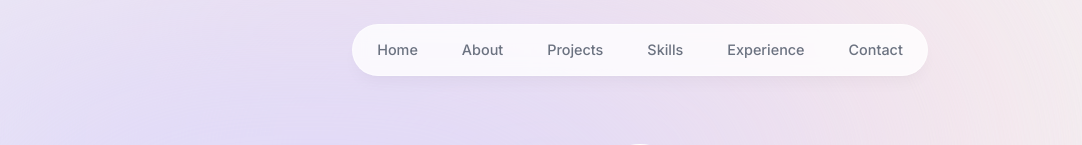
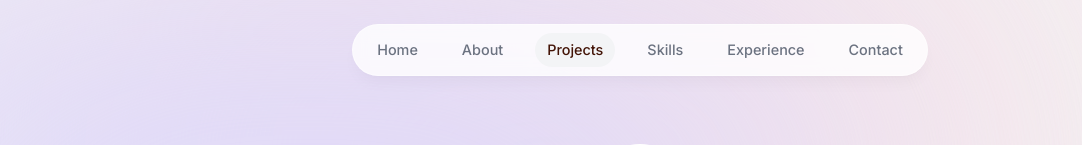
Before and after one commit to Shivam-rs/portfolio, a Next.js app: page / in a window 1280 px wide. Shown: the top 145 px of the page, without its empty margins (0-1082 px from the left). Built offline with nearby package versions, Linux system fonts and the light colour scheme.

Commit message:
Highlight feature added in header - home bug still open

```diff
--- a/app/layout.tsx
+++ b/app/layout.tsx
@@ -2,6 +2,7 @@
 import type { Metadata } from "next";
 import { Inter } from "next/font/google";
 import "./globals.css";
+import ActiveSectionContextProvider from "@/context/active-section-context";
 
 const inter = Inter({ subsets: ["latin"] });
 
@@ -17,14 +18,17 @@
   children: React.ReactNode;
 }>) {
   return (
-    <html lang="en">
+    <html lang="en" className="!scroll-smooth">
       <body
         className={`${inter.className} bg-gray-100 text-gray-950 relative h-[5000px] pt-28 sm:pt-36`}
       >
         <div className="bg-[#fbe2e3] absolute -z-10 top-[-6rem] right-[11rem] h-[31.25rem] w-[31.25rem] rounded-full blur-[10rem] sm:w-[68.75rem]"></div>
         <div className="bg-[#dbd7fb] absolute -z-10 top-[-1rem] left-[-35rem] h-[31.25rem] w-[50rem] rounded-full blur-[10rem] sm:w-[68.75rem] md:left-[-33rem] lg:left-[-28rem] xl:left-[-15rem] 2xl:left-[-5rem]"></div>
-        <Header />
-        {children}
+
+        <ActiveSectionContextProvider>
+          <Header />
+          {children}
+        </ActiveSectionContextProvider>
       </body>
     </html>
   );
--- a/components/about.tsx
+++ b/components/about.tsx
@@ -1,15 +1,30 @@
 "use client";
-import React from "react";
+import React, { useEffect } from "react";
 import SectionHeading from "./section-heading";
 import { motion } from "framer-motion";
+import { useInView } from "react-intersection-observer";
+import { useActiveSectionContext } from "@/context/active-section-context";
 
 export default function About() {
+  const { ref, inView } = useInView({
+    threshold: 0.9,
+  });
+  const { setActiveSection } = useActiveSectionContext();
+  console.log("About: " + inView);
+  useEffect(() => {
+    if (inView) {
+      setActiveSection("About");
+    }
+  }, [inView, setActiveSection]);
+
   return (
     <motion.section
-      className="max-w-[45rem] text-center leading-8"
+      ref={ref}
+      className="max-w-[45rem] text-center leading-8 scroll-mt-28"
       initial={{ opacity: 0, y: 100 }}
       animate={{ opacity: 1, y: 0 }}
       transition={{ delay: 0.175 }}
+      id="about"
     >
       <SectionHeading>About Me</SectionHeading>
       <p className="mb-3">
@@ -18,7 +33,7 @@
         my undergraduate studies, where I served as the General Secretary of our
         Students' Chapter of the Technical Association. In this role, I started
         developing{" "}
-        <span className="font-semibold">full-stack web applications</span>
+        <span className="font-semibold">full-stack web applications </span>
         as part of workshops and seminars.
       </p>
       <p className="mb-3">
--- a/components/header.tsx
+++ b/components/header.tsx
@@ -3,8 +3,11 @@
 import { motion } from "framer-motion";
 import { links } from "@/lib/data";
 import Link from "next/link";
+import clsx from "clsx";
+import { useActiveSectionContext } from "@/context/active-section-context";
 
 export default function Header() {
+  const { activeSection, setActiveSection } = useActiveSectionContext();
   return (
     <header className="z-[999] relative">
       <motion.div
@@ -16,16 +19,33 @@
         <ul className="flex w-[22rem] flex-wrap items-center justify-center gap-y-1 text-[0.9rem] font-medium text-gray-500 sm:w-[intital] sm:flex-nowrap sm:gap-5">
           {links.map((link) => (
             <motion.li
-              className="h-3/4 flex items-center justify-center"
+              className="h-3/4 flex items-center justify-center relative"
               key={link.hash}
               initial={{ y: -100, opacity: 0 }}
               animate={{ y: 0, opacity: 1 }}
             >
               <Link
-                className="flex w-full items-center justify-center px-3 py-3 hover:text-gray-950 transition"
+                className={clsx(
+                  "flex w-full items-center justify-center px-3 py-3 hover:text-gray-950 transition",
+                  {
+                    "text-orange-950": activeSection === link.name,
+                  }
+                )}
                 href={link.hash}
+                onClick={() => setActiveSection(link.name)}
               >
                 {link.name}
+                {link.name === activeSection && (
+                  <motion.span
+                    className="bg-gray-100 rounded-full absolute inset-0 -z-10"
+                    layoutId="activeSection"
+                    transition={{
+                      type: "spring",
+                      stiffness: 380,
+                      damping: 30,
+                    }}
+                  ></motion.span>
+                )}
               </Link>
             </motion.li>
           ))}
--- a/components/intro.tsx
+++ b/components/intro.tsx
@@ -1,5 +1,5 @@
 "use client";
-import React from "react";
+import React, { useEffect } from "react";
 import Image from "next/image";
 import { motion } from "framer-motion";
 import Link from "next/link";
@@ -7,10 +7,27 @@
 import { HiDownload } from "react-icons/hi";
 import { FaGithubSquare } from "react-icons/fa";
 import { SiLeetcode } from "react-icons/si";
+import { InView, useInView } from "react-intersection-observer";
+import { useActiveSectionContext } from "@/context/active-section-context";
 
 export default function Intro() {
+  const { ref, inView } = useInView({
+    threshold: 0.5,
+  });
+  const { setActiveSection } = useActiveSectionContext();
+  console.log(inView);
+  useEffect(() => {
+    if (inView) {
+      setActiveSection("Home");
+    }
+  }, [InView, setActiveSection]);
+
   return (
-    <section className="mb-28 max-w-[50rem] text-center sm:mb-0 ">
+    <section
+      ref={ref}
+      className="mb-28 max-w-[50rem] text-center sm:mb-0 scroll-mt-28"
+      id="home"
+    >
       <div className=" flex items-center justify-center">
         <div className="relative">
           <motion.div
--- a/components/projects.tsx
+++ b/components/projects.tsx
@@ -1,11 +1,24 @@
+"use client";
 import SectionHeading from "./section-heading";
 import { projectsData } from "@/lib/data";
 import Project from "./project";
-import React from "react";
+import React, { useEffect } from "react";
+import { useInView } from "react-intersection-observer";
+import { useActiveSectionContext } from "@/context/active-section-context";
 
 export default function Projects() {
+  const { ref, inView } = useInView({
+    threshold: 0.4,
+  });
+  const { setActiveSection } = useActiveSectionContext();
+
+  useEffect(() => {
+    if (inView) {
+      setActiveSection("Projects");
+    }
+  }, [inView, setActiveSection]);
   return (
-    <section>
+    <section ref={ref} className="scroll-mt-28" id="projects">
       <SectionHeading>my projects</SectionHeading>
       <div className="">
         {projectsData.map((project, index) => (
--- /dev/null
+++ b/context/active-section-context.tsx
@@ -0,0 +1,44 @@
+"use client";
+import React, { createContext, useContext, useState } from "react";
+import { links } from "@/lib/data";
+import { error } from "console";
+
+type SectionName = (typeof links)[number]["name"];
+type ActiveSectionContextProviderProps = {
+  children: React.ReactNode;
+};
+type ActiveSectionContextType = {
+  activeSection: SectionName;
+  setActiveSection: React.Dispatch<React.SetStateAction<SectionName>>;
+};
+
+export const ActiveSectionContext =
+  createContext<ActiveSectionContextType | null>(null);
+
+export default function ActiveSectionContextProvider({
+  children,
+}: ActiveSectionContextProviderProps) {
+  const [activeSection, setActiveSection] = useState<SectionName>("Home");
+  return (
+    <ActiveSectionContext.Provider
+      value={{
+        activeSection,
+        setActiveSection,
+      }}
+    >
+      {children}
+    </ActiveSectionContext.Provider>
+  );
+}
+
+export function useActiveSectionContext() {
+  const context = useContext(ActiveSectionContext);
+
+  if (context === null) {
+    throw new Error(
+      "useActiveSectionContext must be used within an ActiveSectionContextProvider"
+    );
+  }
+
+  return context;
+}
--- a/package.json
+++ b/package.json
@@ -9,12 +9,14 @@
     "lint": "next lint"
   },
   "dependencies": {
+    "clsx": "^2.1.1",
     "framer-motion": "^11.3.29",
     "next": "14.2.5",
     "react": "^18",
     "react-dom": "^18",
     "react-icon": "^1.0.0",
-    "react-icons": "^5.3.0"
+    "react-icons": "^5.3.0",
+    "react-intersection-observer": "^9.13.1"
   },
   "devDependencies": {
     "@types/node": "^20",
```
Also changed, not shown: 1 other file (tests, documents, lock files or other folders).
